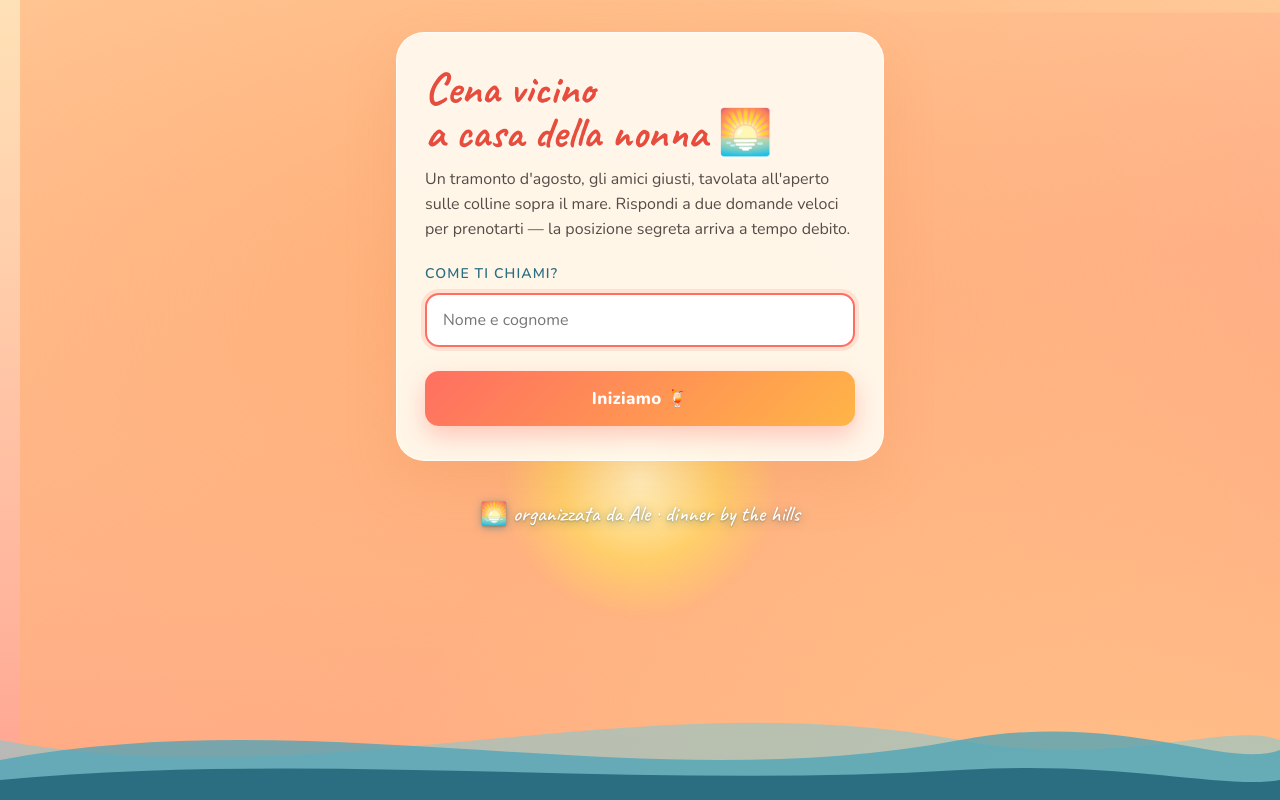
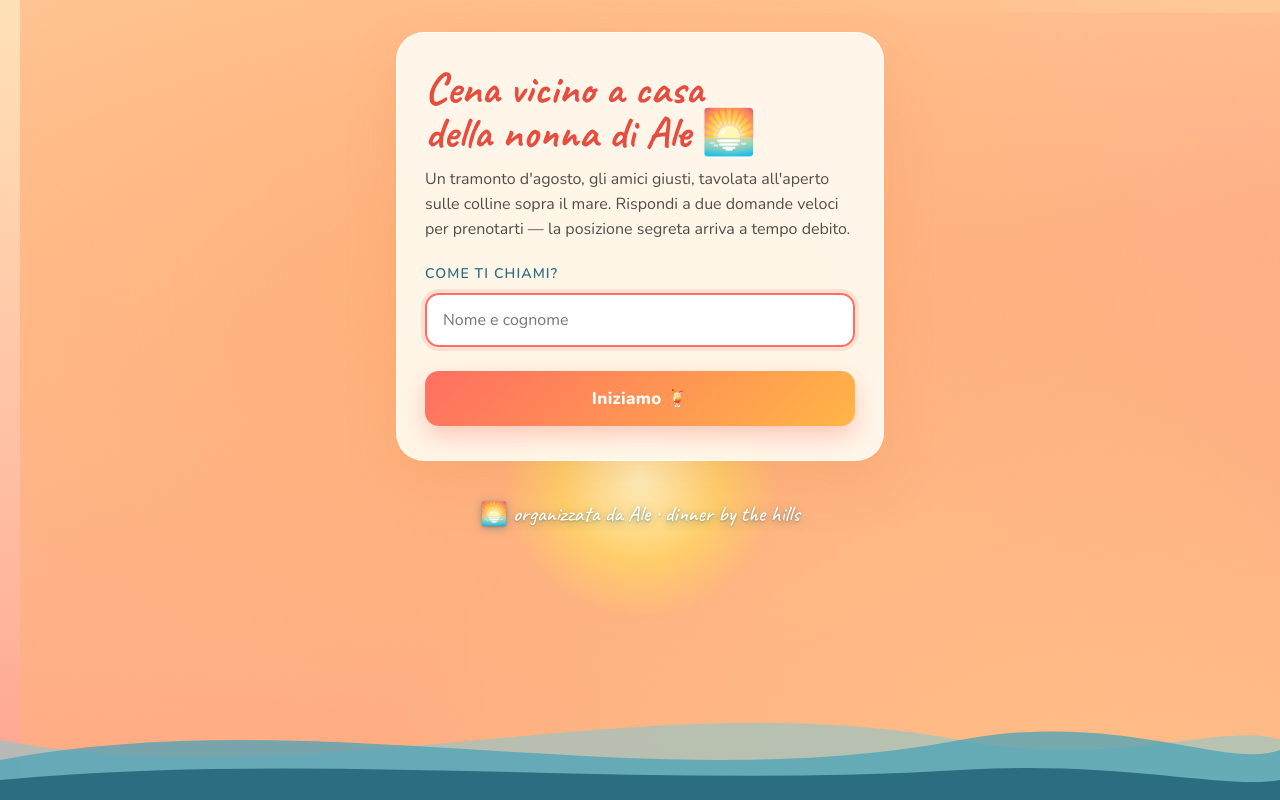
Before and after one commit to vibeach/cena-nonna, a Flask app: page / in a window 1280 px wide. Run offline with Flask 3, Linux system fonts and the light colour scheme; some libraries are stand-ins or nearby versions.

Commit message:
restore full title 'Cena vicino a casa della nonna di Ale'

```diff
--- a/templates/index.html
+++ b/templates/index.html
@@ -1,7 +1,7 @@
 {% extends "_base.html" %}
 {% block content %}
 <div class="card">
-    <h1>Cena vicino<br>a casa della nonna 🌅</h1>
+    <h1>Cena vicino a casa<br>della nonna di Ale 🌅</h1>
     <p class="intro">
         Un tramonto d'agosto, gli amici giusti, tavolata all'aperto sulle colline
         sopra il mare. Rispondi a due domande veloci per prenotarti — la posizione
```
